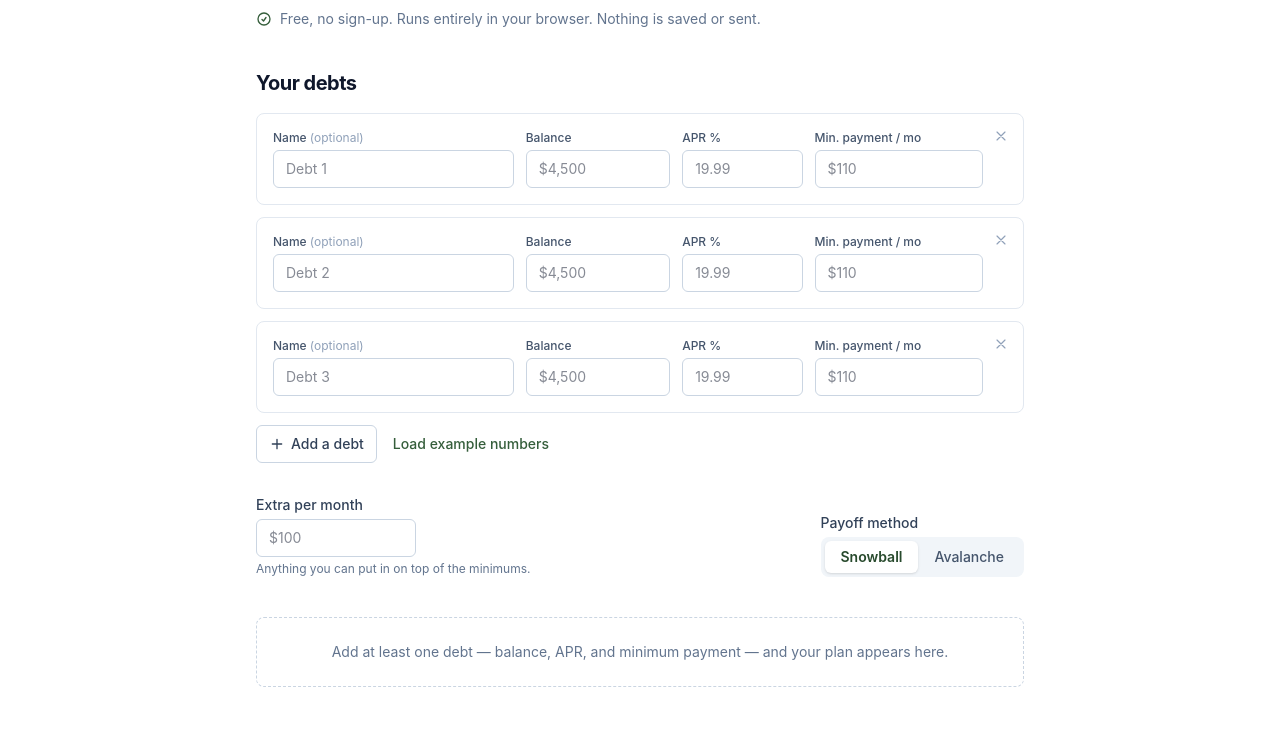
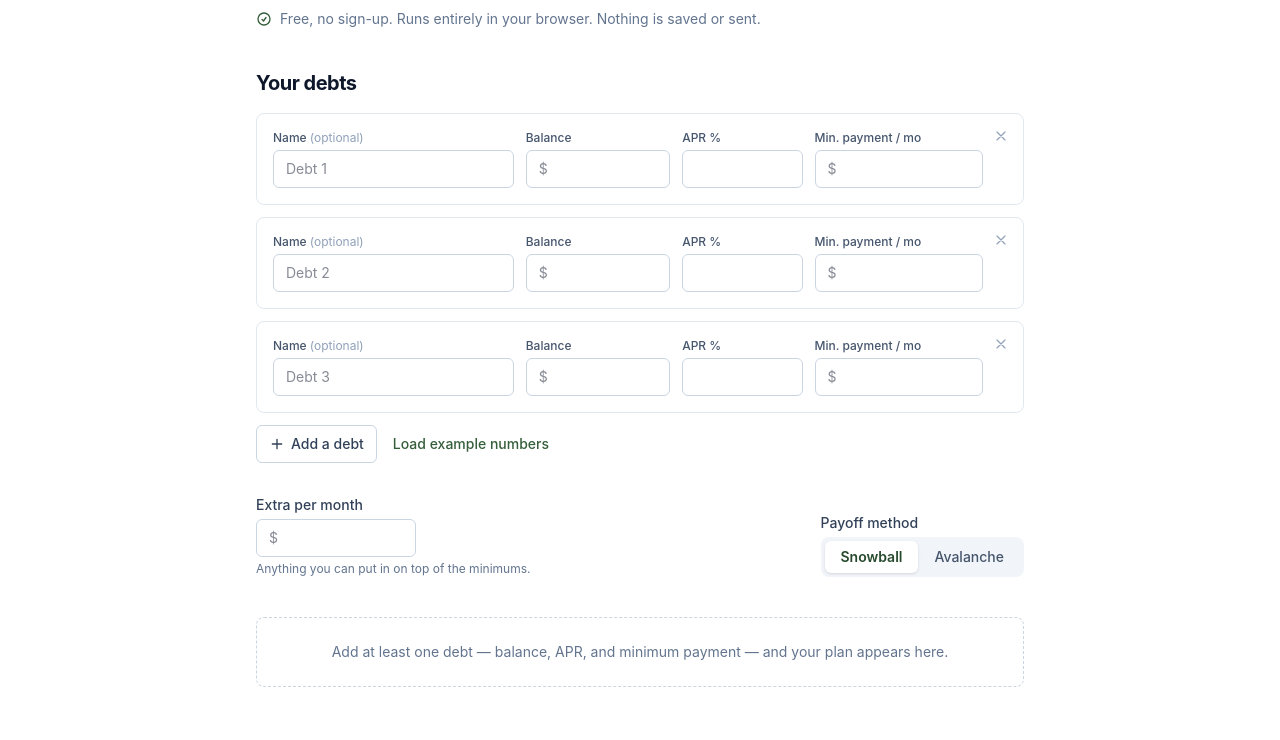
Before and after one commit to smandable/seanmandable.me, an Astro site: page /debt-descent/calculator in a window 1280 px wide. Shown: the part 259-999 px from the top of the page. Built offline with nearby package versions, Linux system fonts and the light colour scheme; Astro itself is replaced by a stand-in of ours.

Commit message:
Calculator: plain $ placeholders instead of example amounts
The $4,500 / 19.99 / $110 format-hint placeholders repeated in all three
blank rows and read like pre-filled data. Money fields now show just $;
the APR field's unit is already in its label.

```diff
--- a/src/components/DebtCalculator.vue
+++ b/src/components/DebtCalculator.vue
@@ -289,7 +289,7 @@ const tableRows = computed(() => {
               v-model="row.balance"
               type="text"
               inputmode="decimal"
-              placeholder="$4,500"
+              placeholder="$"
               class="w-full rounded-md border border-slate-300 px-3 py-2 text-sm focus:border-accent-600 focus:outline-none focus:ring-1 focus:ring-accent-600"
             />
           </div>
@@ -300,7 +300,6 @@ const tableRows = computed(() => {
               v-model="row.apr"
               type="text"
               inputmode="decimal"
-              placeholder="19.99"
               class="w-full rounded-md border border-slate-300 px-3 py-2 text-sm focus:border-accent-600 focus:outline-none focus:ring-1 focus:ring-accent-600"
             />
           </div>
@@ -311,7 +310,7 @@ const tableRows = computed(() => {
               v-model="row.minPayment"
               type="text"
               inputmode="decimal"
-              placeholder="$110"
+              placeholder="$"
               class="w-full rounded-md border border-slate-300 px-3 py-2 text-sm focus:border-accent-600 focus:outline-none focus:ring-1 focus:ring-accent-600"
             />
           </div>
@@ -354,7 +353,7 @@ const tableRows = computed(() => {
           v-model="extra"
           type="text"
           inputmode="decimal"
-          placeholder="$100"
+          placeholder="$"
           class="w-40 rounded-md border border-slate-300 px-3 py-2 text-sm focus:border-accent-600 focus:outline-none focus:ring-1 focus:ring-accent-600"
         />
         <p class="mt-1 text-xs text-slate-500">Anything you can put in on top of the minimums.</p>
```
